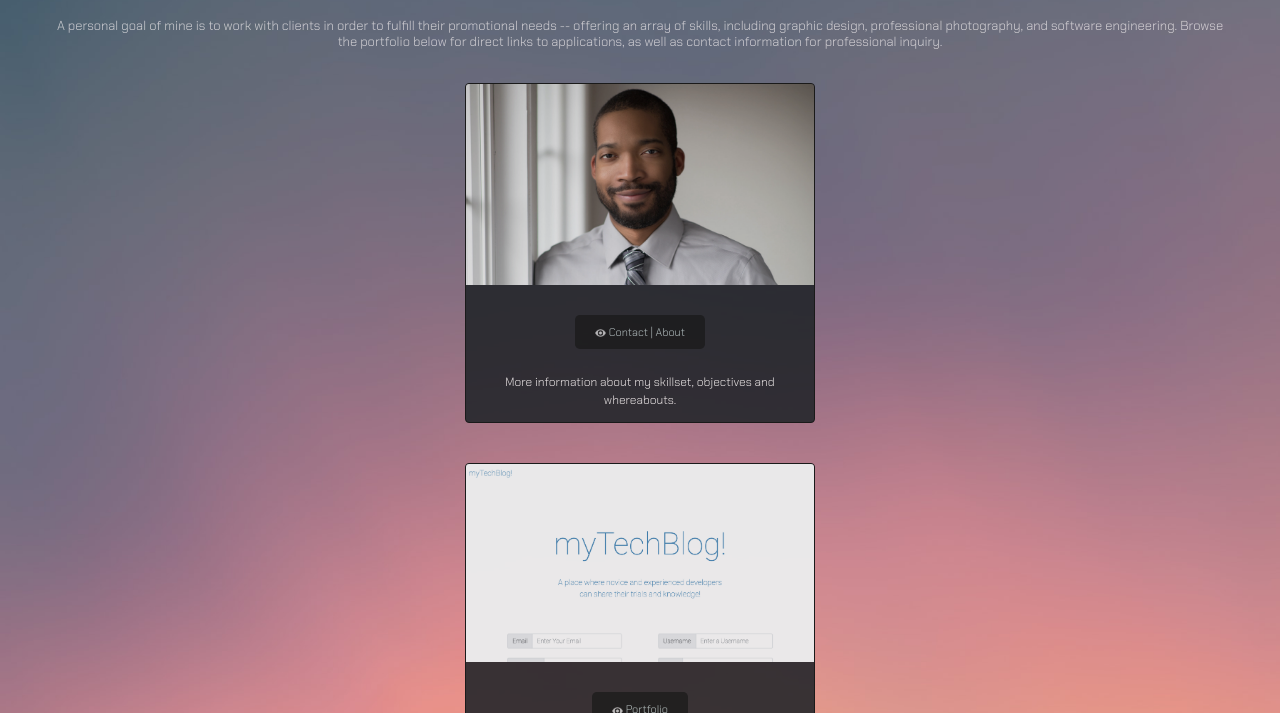
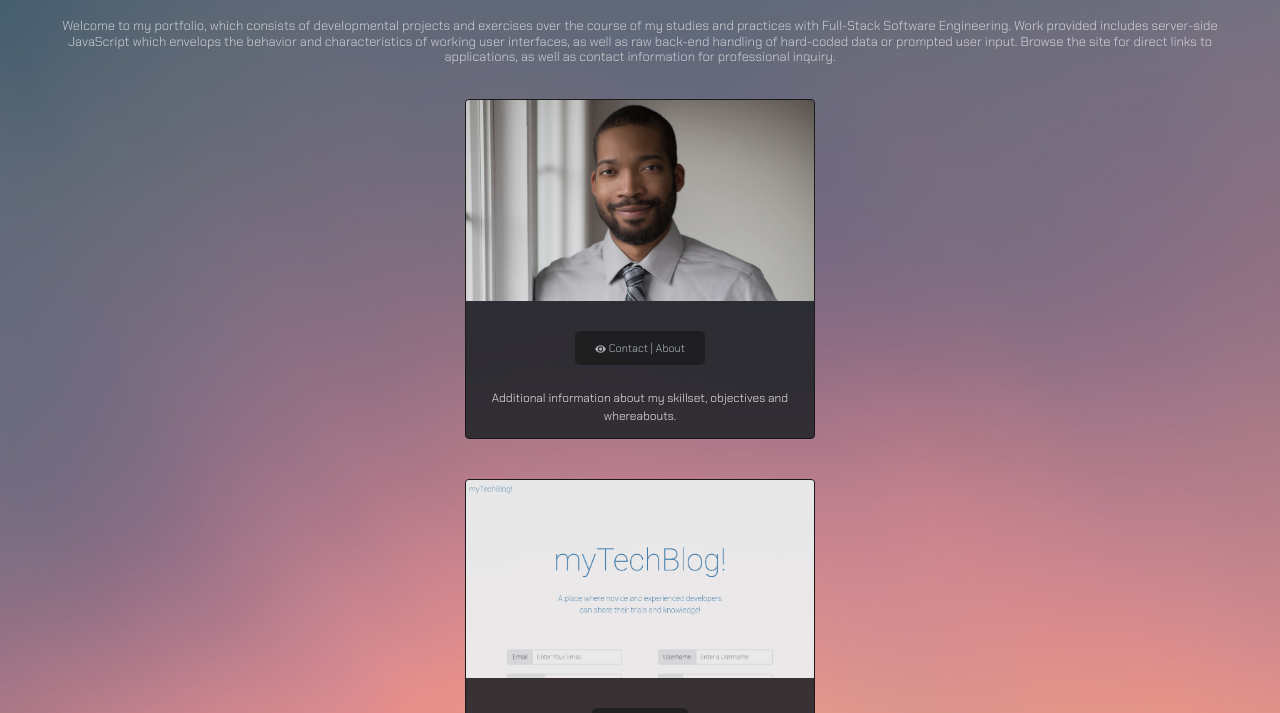
Before and after one commit to jarretebarnett/homework2-repo, a plain HTML site: page index.html in a window 1280 px wide. Shown: the part 159-872 px from the top of the page. Drawn offline with nearby package versions, Linux system fonts and the light colour scheme.

Commit message:
Minor edits to page descriptors.

```diff
--- a/index.html
+++ b/index.html
@@ -32,7 +32,7 @@
         Full-Stack Web Developer
       </h1>
       <h2>
-        A personal goal of mine is to work with clients in order to fulfill their promotional needs -- offering an array of skills, including graphic design, professional photography, and software engineering. Browse the portfolio below for direct links to applications, as well as contact information for professional inquiry.
+        Welcome to my portfolio, which consists of developmental projects and exercises over the course of my studies and practices with Full-Stack Software Engineering. Work provided includes server-side JavaScript which envelops the behavior and characteristics of working user interfaces, as well as raw back-end handling of hard-coded data or prompted user input. Browse the site for direct links to applications, as well as contact information for professional inquiry.
       </h2>
       <br>
       <div class="row">
@@ -44,7 +44,7 @@
               <a href="contact.html" class="btn btn-dark"><img src="./assets/Images/eyeicon.png" style="max-width: 11px;"></img> Contact | About</a>
               <br>
               <br>
-              <p class="card-text">More information about my skillset, objectives and whereabouts.</p>
+              <p class="card-text">Additional information about my skillset, objectives and whereabouts.</p>
             </div>
           </div>
         </div>
```
Also changed, not shown: portfolio.html (+1 -1 lines).
